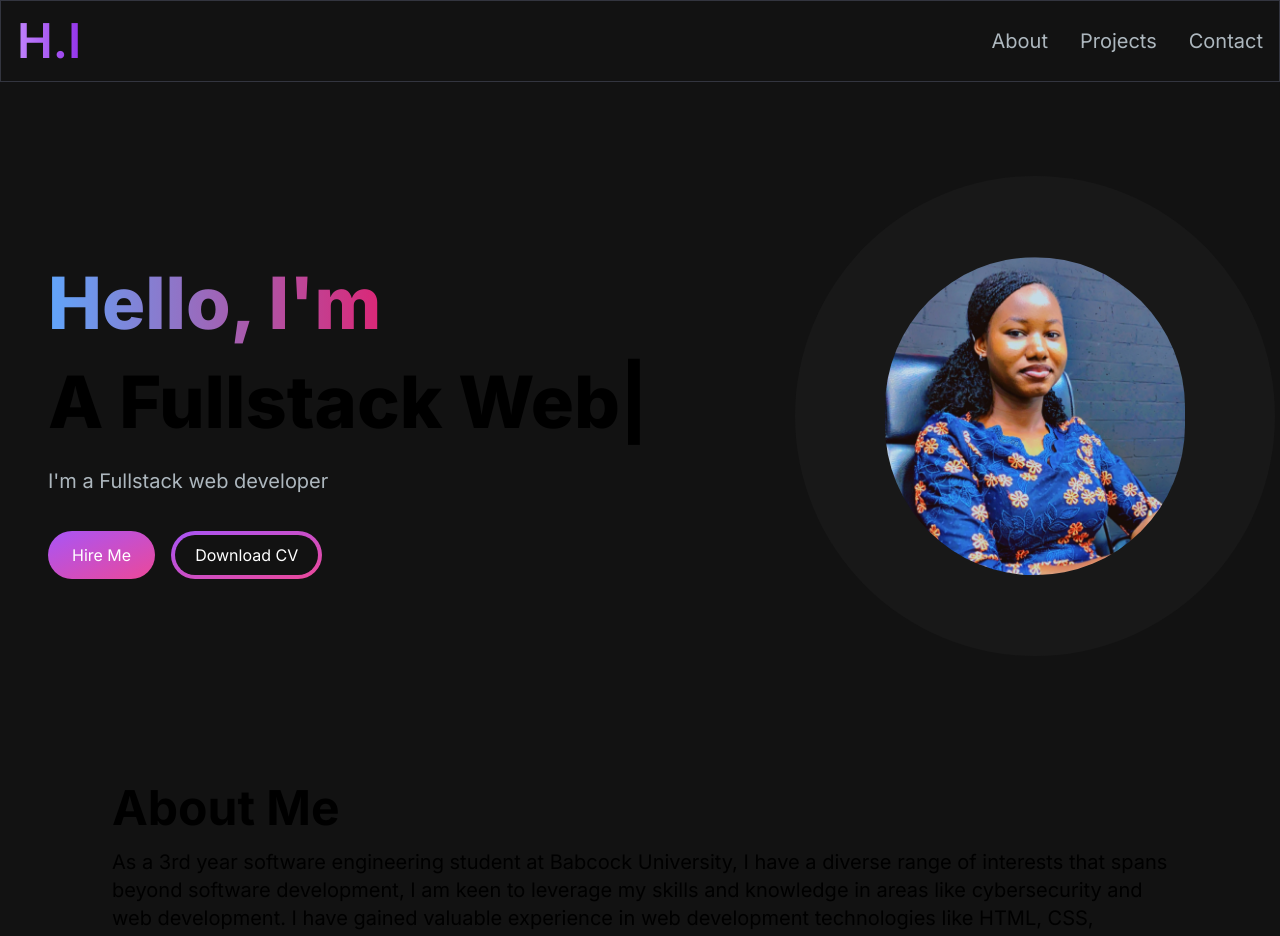
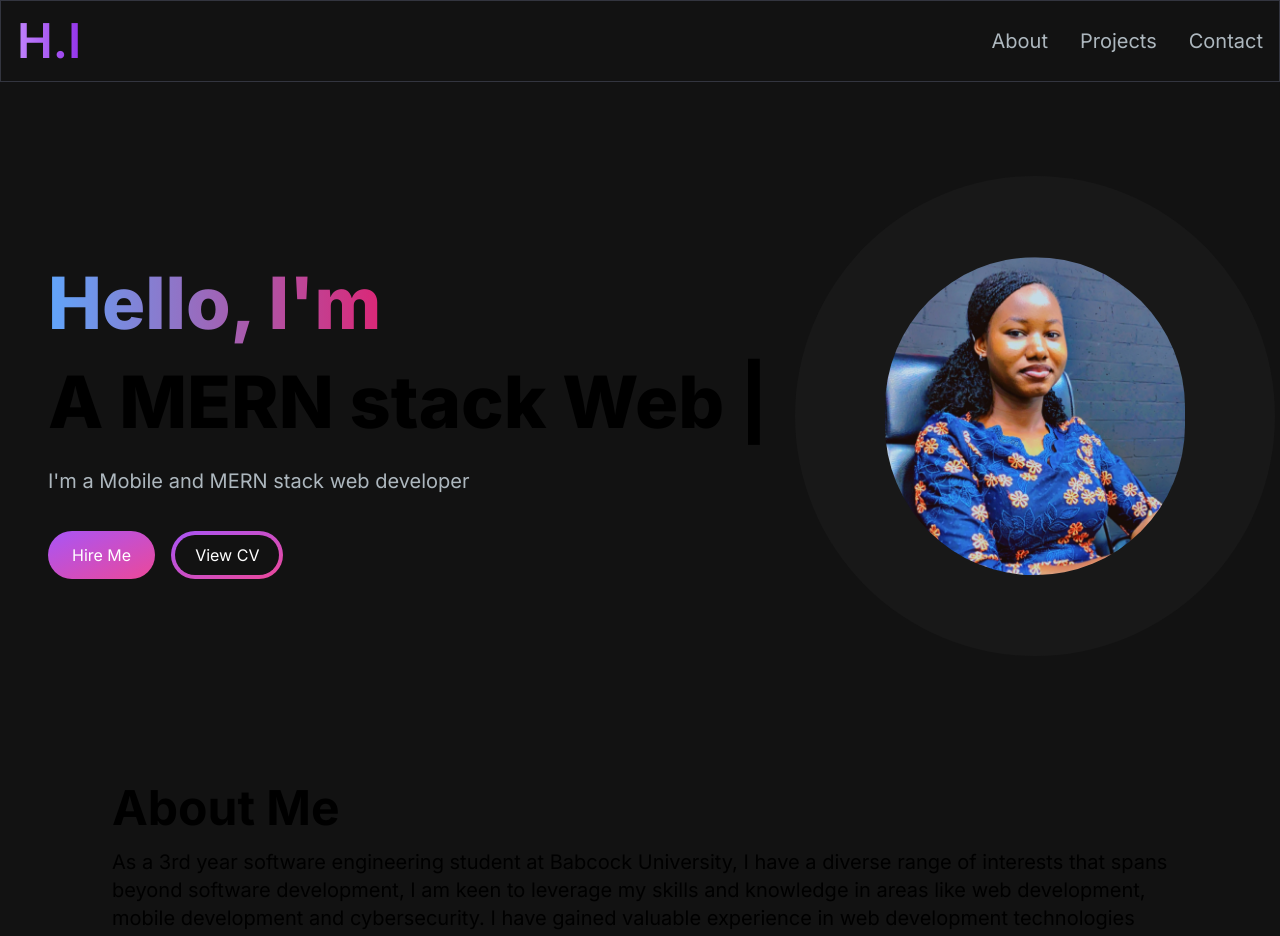
Before and after one commit to hopeifeanyi1/portfolio, a Next.js app: page / in a window 1280 px wide. Shown: the top 936 px of the page. Built offline with nearby package versions, Linux system fonts and the light colour scheme.

Commit message:
added link to cv and microsoft certificate

```diff
--- a/src/app/components/AboutSection.jsx
+++ b/src/app/components/AboutSection.jsx
@@ -25,7 +25,9 @@ const TAB_DATA = [
     content:(
       <ul className='list-disc pl-2'>
         <li>Babcock University, Software Engineering</li>
-        <li>Loctech Training Center</li>
+        <li>Microsoft Learn</li>
+        <li>Udemy</li>
+        <li>Code with Mosh</li>
         <li>Cousera</li>
       </ul>
     )
@@ -38,6 +40,9 @@ const TAB_DATA = [
         <li>Cyber Security and Ethical Hacking</li>
         <li>Full-Stack Web Design and Development</li>
         <li>HTML, CSS, Javascript for Web Developers</li>
+        <li><a href='https://learn.microsoft.com/api/credentials/share/en-us/HopeIFEANYI/3B11AE95D51C7AD?sharingId=B4D7060416A0FE6B'>Microsoft Certified: Azure AI Fundamentals</a></li>
+        <li><a href='https://learn.microsoft.com/api/credentials/share/en-us/HopeIFEANYI/F96AC56F66AF7953?sharingId=B4D7060416A0FE6B'>Microsoft Certified: Azure Data Fundamentals</a></li>
+        <li><a href='https://learn.microsoft.com/api/credentials/share/en-us/HopeIFEANYI/D93D7739FAD1104?sharingId=B4D7060416A0FE6B'>Microsoft Certified: Azure Fundamentals</a></li>
       </ul>
     )
   },
@@ -59,7 +64,7 @@ const AboutSection = () => {
 
             <div className='mt-4 md:mt-0 text-left flex flex-col h-full '>
                 <h2 className="text-4xl md:text-5xl font-bold mb-4">About Me</h2>
-                <p className="text-base md:text-xl">As a 3rd year software engineering student at Babcock University, I have a diverse range of interests that spans beyond software development, I am keen to leverage my skills and knowledge in areas like cybersecurity and web development. I have gained valuable experience in web development technologies like HTML, CSS, Tailwind CSS, BootStrap, JavaScript, React, Typescript, React Native, mongodb, Node, Express and Next js.
+                <p className="text-base md:text-xl">As a 3rd year software engineering student at Babcock University, I have a diverse range of interests that spans beyond software development, I am keen to leverage my skills and knowledge in areas like web development, mobile development and cybersecurity. I have gained valuable experience in web development technologies like HTML, CSS, Tailwind CSS, BootStrap, JavaScript, React, Typescript, mongodb, Node, Express and Next js and also mobile development technologies like React-Native and expo.
                 </p>
                 <div className="flex flex-row justify-start mt-8">
                     <TabButton
--- a/src/app/components/HeroSection.jsx
+++ b/src/app/components/HeroSection.jsx
@@ -26,7 +26,9 @@ const HeroSection = () => {
                     sequence={[
                     'Ifeanyi Hope',
                     1000,
-                    'A Fullstack Web Developer',
+                    'A MERN stack Web Developer',
+                    1000,
+                    'A React-Native Developer',
                     1000,
                     'A Cyber Security Enthusiast',
                     1000,
@@ -38,7 +40,7 @@ const HeroSection = () => {
                     repeat={Infinity}
                 />
                 </h1>
-                <p className="text-[#ADB7BE] text-base sm:text-lg mb-6 lg:text-xl ">I&apos;m a Fullstack web developer</p>
+                <p className="text-[#ADB7BE] text-base sm:text-lg mb-6 lg:text-xl ">I&apos;m a Mobile and MERN stack web developer</p>
                 <div>
 
                 <Link
@@ -48,11 +50,11 @@ const HeroSection = () => {
                     Hire Me
                 </Link>
                 <Link
-                href="/"
+                href="https://docs.google.com/document/d/1LWVJ7ks2IhjsPu_2IzWmtXraDaD2rQPc/edit?usp=drive_link&ouid=108743916711759175387&rtpof=true&sd=true"
                 className="px-1 inline-block py-1  rounded-full bg-gradient-to-br from-purple-500 to-pink-500 hover:bg-slate-800 text-white mt-3"
                 >
                 <span className="block bg-[#121212] hover:bg-slate-800 rounded-full px-5 py-2">
-                    Download CV
+                    View CV
                 </span>
                 </Link>
                 </div>
```
